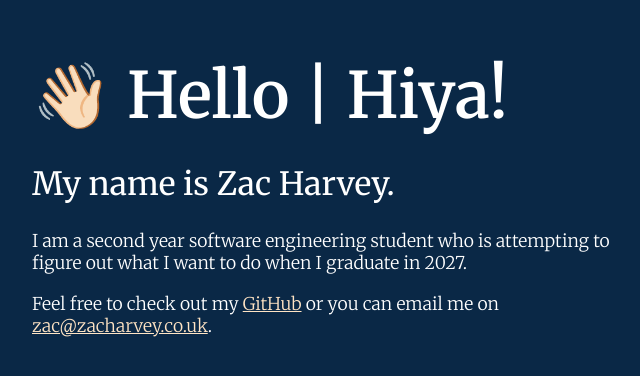
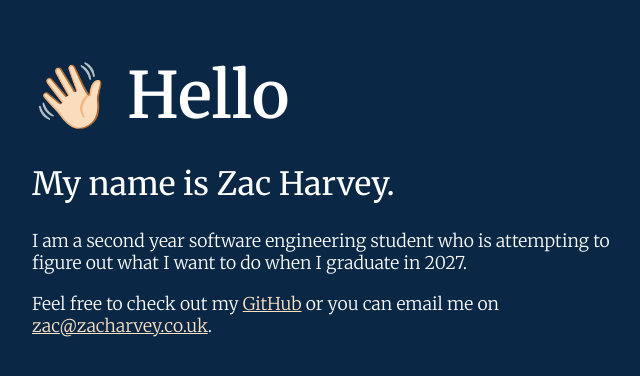
Before and after one commit to zwjhar/personal-website, a plain HTML site: page index.html in a window 1280 px wide. Shown: the part 204-580 px from the top of the page, without its empty margins (308-948 px from the left). Drawn offline with Linux system fonts and the light colour scheme.

Commit message:
Update index.html

```diff
--- a/index.html
+++ b/index.html
@@ -11,7 +11,7 @@
     <link rel="icon" type="image/x-icon" href="images/favicon.png">
 <body>
     <section class="main-body">
-        <h1>👋🏻 Hello | Hiya!</h1>
+        <h1>👋🏻 Hello</h1>
         <h2>My name is Zac Harvey.</h2>
         <p>I am a second year software engineering student who is attempting to figure out what I want to do when I graduate in 2027.</p>
         <p>Feel free to check out my <a href="https://github.com/zwjhar">GitHub</a> or you can email me on <a href="mailto:zac@zacharvey.co.uk">zac@zacharvey.co.uk</a>.</p>
```
